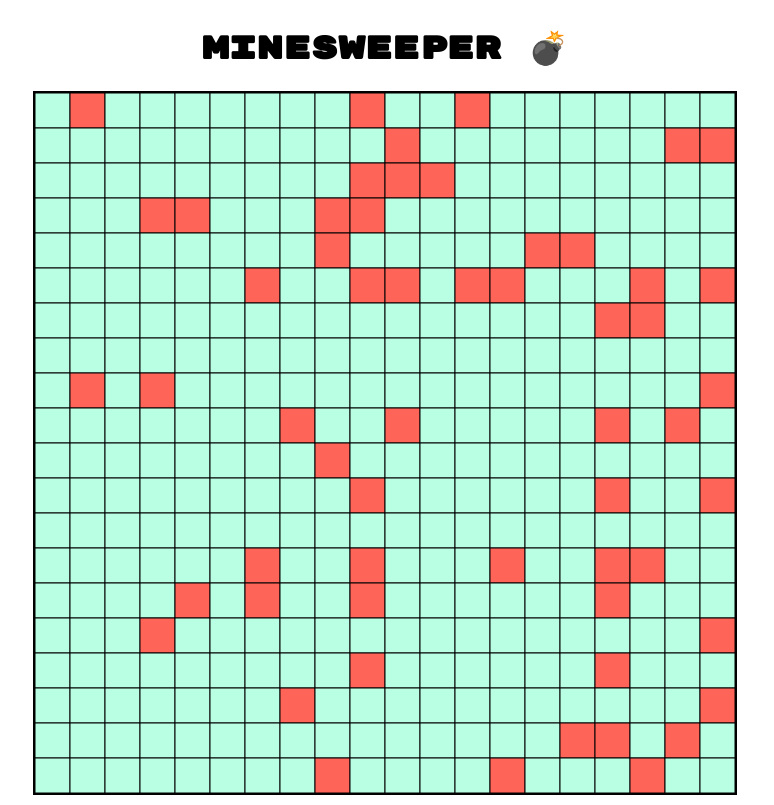
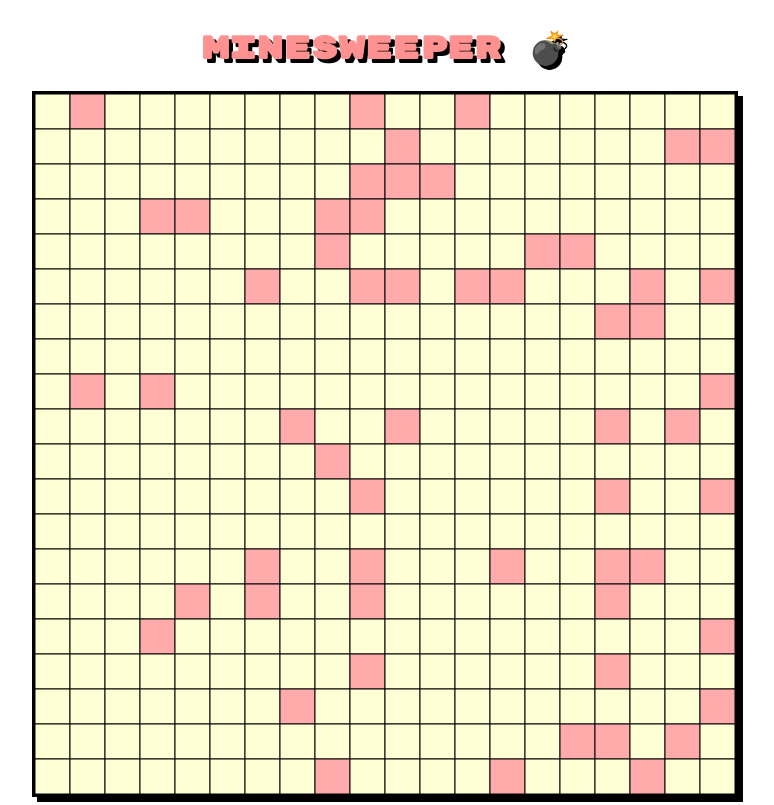
Before and after one commit to KilroyHere/minesweeper, a plain HTML site: page index.html in a window 1280 px wide. Shown: the whole page, without its empty margins (255-1029 px from the left). Drawn offline with Linux system fonts and the light colour scheme.

Commit message:
Styling Changes

```diff
--- a/index.js
+++ b/index.js
@@ -23,7 +23,7 @@ class Cell {
 
   drawCell() {
     //Filled Rectangle
-    let color = this.isBombed ? "#ff6459" : "#b8ffe4";
+    let color = this.isBombed ? "#ffabab" : "#feffd4";
     ctx.fillStyle = color;
     ctx.fillRect(this.posX, this.posY, this.size, this.size);
     //Rectangle Border
--- a/styles.css
+++ b/styles.css
@@ -1,17 +1,24 @@
 @import url('https://fonts.googleapis.com/css2?family=Rubik+Mono+One&display=swap');
 h1{
     font-family: 'Rubik Mono One', sans-serif;
+    color: #ff9191;
+    text-shadow: 4px 4px black  ;
 }
 
+body{
+
+}
 .titleContainer{
     display: flex;
     justify-content: center;
 }
 
 #gameCanvas{
+
+    box-shadow: 5px 5px rgb(0, 0, 0);
     display: block;
     margin: auto;
     background-color: beige;
     border-style: solid;
-    border-width: 2px;
+    border-width: 3px;
 }
```
